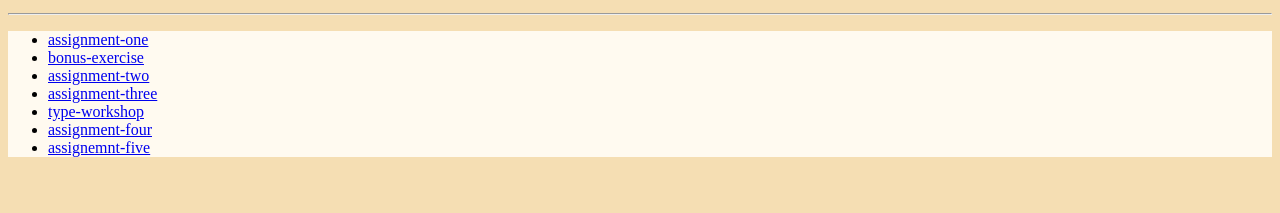
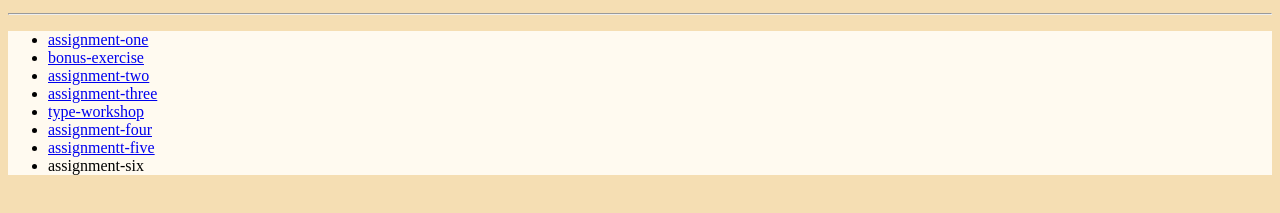
Before and after one commit to Atadsalty/Web-1, a plain HTML site: page index.html in a window 1280 px wide. Shown: the part 95-308 px from the top of the page. Drawn offline with Linux system fonts and the light colour scheme.

Commit message:
Update index.html

```diff
--- a/index.html
+++ b/index.html
@@ -30,7 +30,10 @@
                 <a href="assignment-four/assignment-four.html">assignment-four</a>
             </li>
             <li>
-                <a href="assignment-five/wow.html">assignemnt-five</a>
+                <a href="assignment-five/wow.html">assignmentt-five</a>
+            </li>
+            <li>
+                <a hred="assingment-six/how.html">assignment-six</a>
             </li>
         </ul>
         </div>
```
